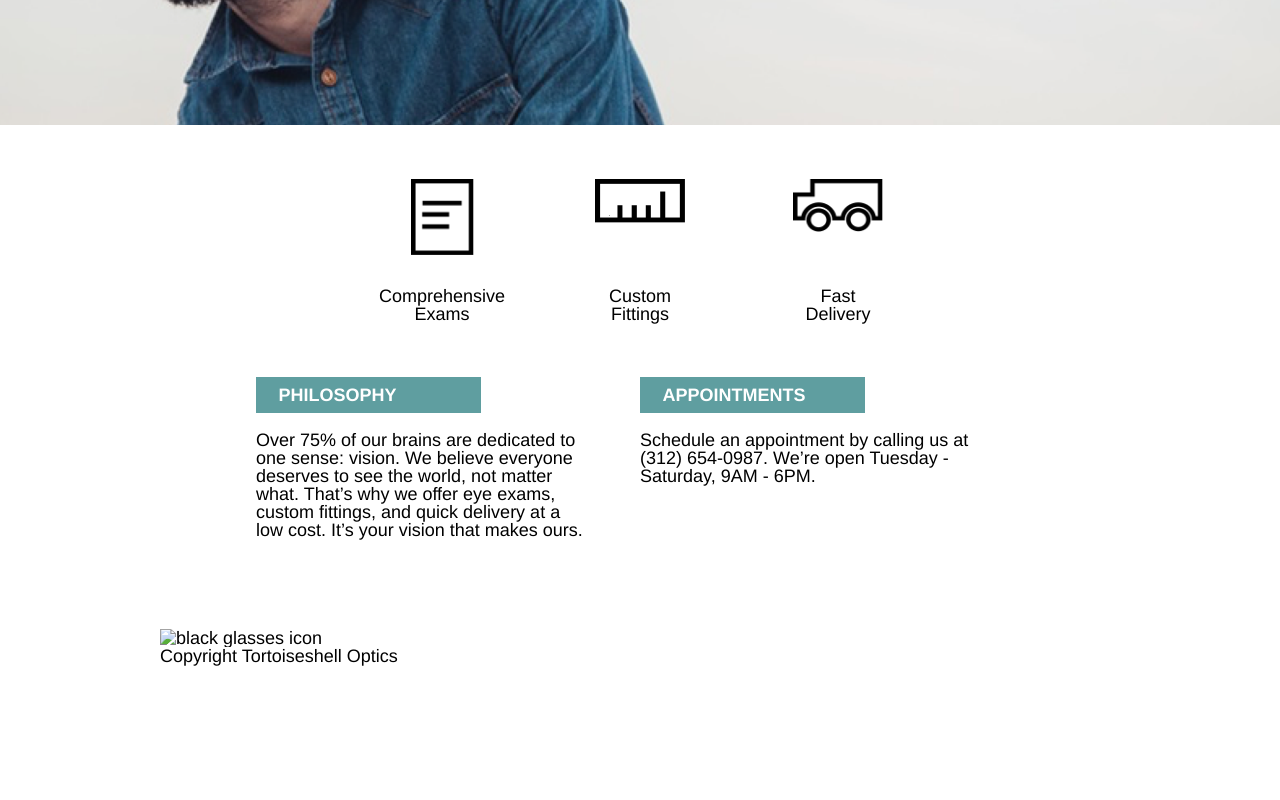
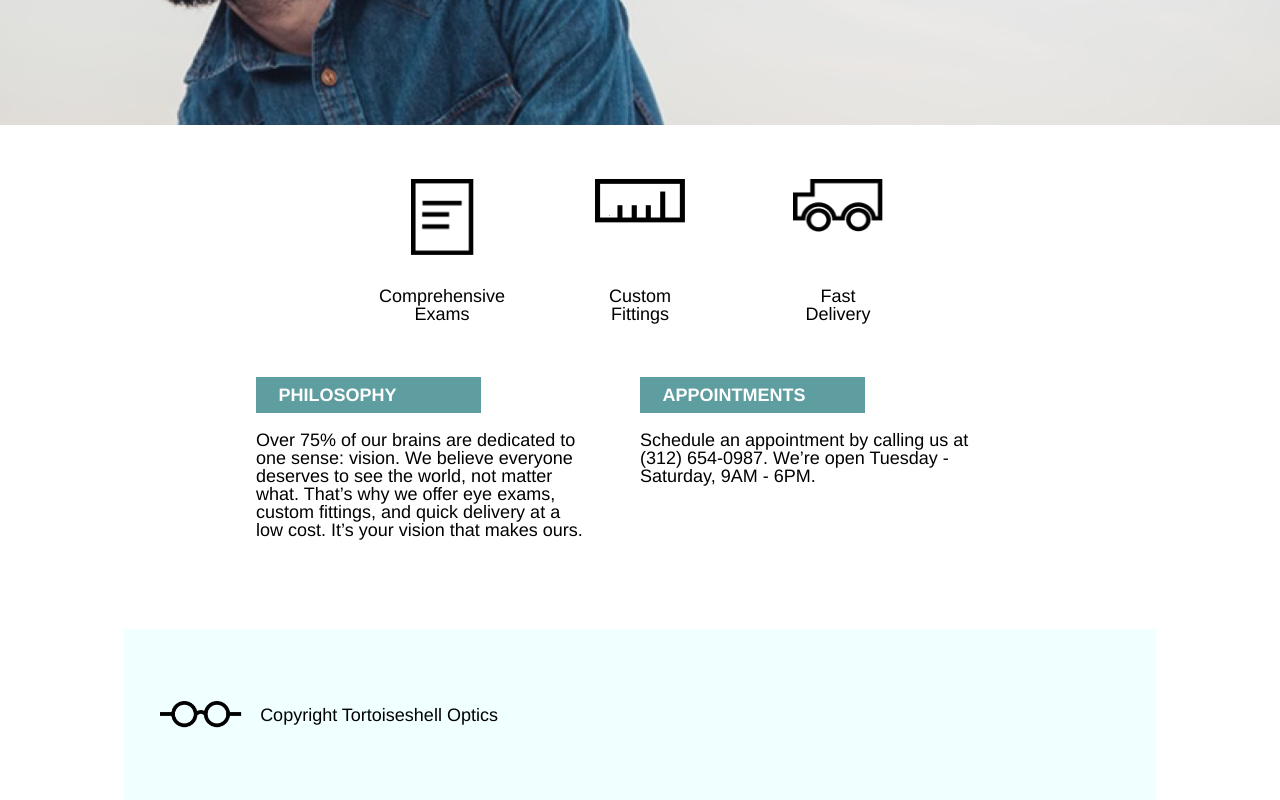
Before and after one commit to jenlm4/optics, a plain HTML site: page index.html in a window 1280 px wide. Shown: the part 433-1233 px from the top of the page. Before the commit the page ends 1099 px from the top, so only its background shows below. Drawn offline with Linux system fonts and the light colour scheme.

Commit message:
Add footer

```diff
--- a/index.html
+++ b/index.html
@@ -9,9 +9,10 @@
   <body>
     <header>
       <nav class="container">
+
       <!-- Company and Logo bar -->
         <div>
-          <img src="resources/images/logo-white.png" alt="white glasses">
+          <img src="resources/images/logo-white.png" alt="white glasses icon">
           <span>Tortoiseshell Optics</span>
         </div>
         <div id="menu">
@@ -22,6 +23,8 @@
           </ul>
         </div>
       </nav>
+
+      <!-- Tag line box -->
       <div class="container" id="tag-box">
         <div id="tag">
           <h1>DON'T JUST LOOK, SEE.</h1>
@@ -66,7 +69,7 @@
 
     <!-- Footer -->
     <footer class="container">
-      <img src="../images/logo-black.png" alt="black glasses icon">
+      <img src="resources/images/logo-black.png" alt="black glasses icon">
       <div>Copyright Tortoiseshell Optics</div>
     </footer>
   </body>
--- a/resources/css/style.css
+++ b/resources/css/style.css
@@ -124,5 +124,13 @@ h1 {
 
 /* Footer styling */
 footer {
+  background-color: azure;
+  padding: 4rem 2rem;
+  display: flex;
+  align-items: center;
+}
 
+footer img {
+  height: 1.5rem;
+  padding-right: 1rem;
 }
```
